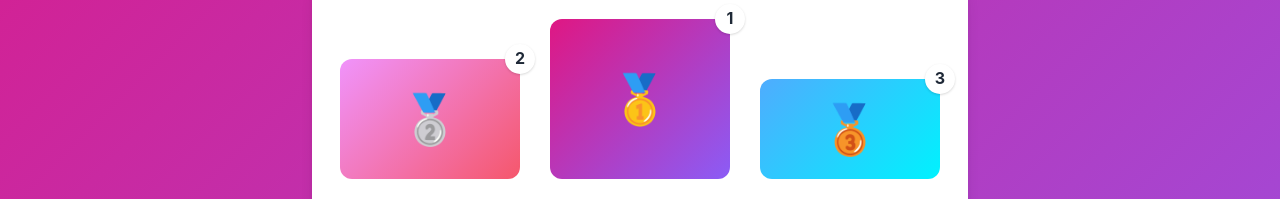
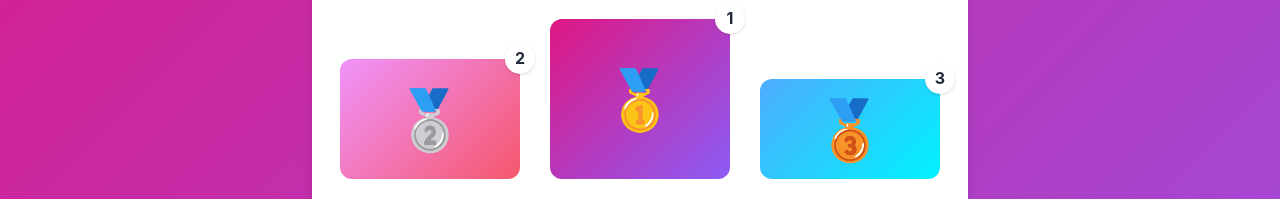
Before and after one commit to Bebell-Digital-Solutions/ecom-leaderboard-v04, a plain HTML site: page leaderboard.html in a window 1280 px wide. Shown: the part 464-663 px from the top of the page. Drawn offline with nearby package versions, Linux system fonts and the light colour scheme.

Commit message:
Update styles.css

```diff
--- a/styles.css
+++ b/styles.css
@@ -92,7 +92,7 @@ body {
 
 /* Container */
 .container {
-  max-width: 1200px;
+  max-width: 1500px;
   margin: 0 auto;
   padding: 40px 20px;
   flex-grow: 1;
@@ -577,7 +577,7 @@ body {
 }
 
 .podium-medal {
-  font-size: 48px;
+  font-size: 58px;
   line-height: 1;
 }
 
```
